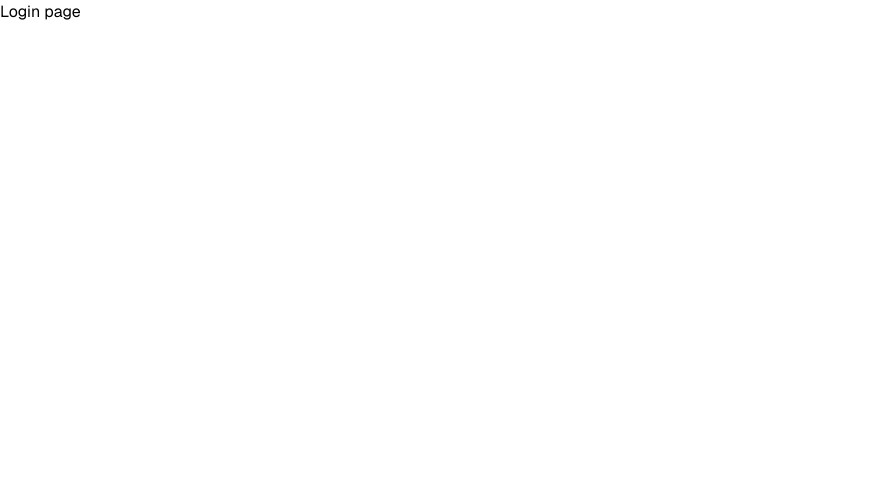
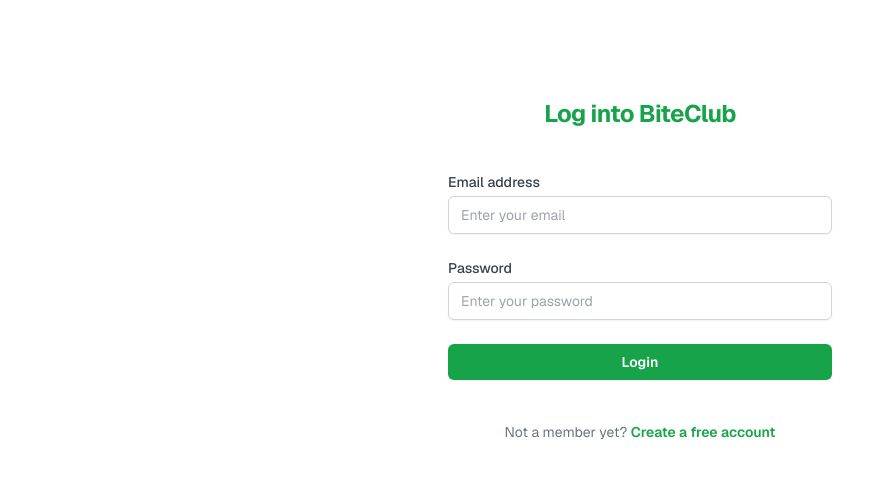
Before and after one commit to cj-lawson/biteclub, a Next.js app: page /login in a window 1280 px wide. Shown: the top 478 px of the page, without its empty margins (0-894 px from the left). Built offline with nearby package versions, Linux system fonts and the light colour scheme.

Commit message:
login/signup routes updated

```diff
--- a/package.json
+++ b/package.json
@@ -20,9 +20,11 @@
     "format:check": "prettier --check \"**/*.{ts,tsx,js,jsx,mdx}\" --cache"
   },
   "dependencies": {
+    "@heroicons/react": "^2.2.0",
     "@supabase/ssr": "^0.5.2",
     "@supabase/supabase-js": "^2.48.1",
     "@t3-oss/env-nextjs": "^0.10.1",
+    "ai-digest": "^1.0.8",
     "drizzle-orm": "^0.33.0",
     "geist": "^1.3.0",
     "next": "^15.0.1",
--- a/src/app/(auth)/login/page.tsx
+++ b/src/app/(auth)/login/page.tsx
@@ -1,3 +1,63 @@
+"use client";
+
+import { useState } from "react";
+import Link from "next/link";
+import AuthInput from "~/components/AuthInput";
+
 export default function Login() {
-  return <h1>Login page</h1>;
+  return (
+    <div className="mt-12 flex min-h-full flex-1 flex-col justify-center px-6 py-12 lg:px-8">
+      <div className="sm:mx-auto sm:w-full sm:max-w-sm">
+        <h1 className="text-center text-2xl/9 font-bold tracking-tight text-green-600">
+          Log into BiteClub
+        </h1>
+      </div>
+
+      <div className="mt-10 sm:mx-auto sm:w-full sm:max-w-sm">
+        <form action={"signIn"} className="space-y-6">
+          <div>
+            <AuthInput
+              label="Email address"
+              type="email"
+              id="email"
+              name="email"
+              required
+              placeholder="Enter your email"
+            />
+          </div>
+
+          <div>
+            <div className="flex items-center justify-between">
+              <AuthInput
+                label="Password"
+                type="password"
+                id="password"
+                name="password"
+                required
+                placeholder="Enter your password"
+              />
+            </div>
+          </div>
+          <div>
+            <button
+              type="submit"
+              className="flex w-full justify-center rounded-md bg-green-600 px-3 py-1.5 text-sm/6 font-semibold text-white shadow-sm hover:bg-green-500 focus-visible:outline focus-visible:outline-2 focus-visible:outline-offset-2 focus-visible:outline-green-600"
+            >
+              Login
+            </button>
+          </div>
+        </form>
+
+        <p className="mt-10 text-center text-sm/6 text-gray-500">
+          Not a member yet?{" "}
+          <Link
+            href="/signup"
+            className="font-semibold text-green-600 hover:text-green-700"
+          >
+            Create a free account
+          </Link>
+        </p>
+      </div>
+    </div>
+  );
 }
--- a/src/app/(auth)/signup/page.tsx
+++ b/src/app/(auth)/signup/page.tsx
@@ -1,3 +1,65 @@
-export default function SignUp() {
-  return <h1>Sign Up page</h1>;
+"use client";
+
+import { useState } from "react";
+import AuthInput from "~/components/AuthInput";
+import Link from "next/link";
+import { EyeIcon, EyeSlashIcon } from "@heroicons/react/24/outline";
+
+export default function signUp() {
+  const [showPassword, setShowPassword] = useState(false);
+
+  return (
+    <div className="flex min-h-full flex-1 flex-col justify-center px-6 py-12 lg:px-8">
+      <div className="sm:mx-auto sm:w-full sm:max-w-sm">
+        <h1 className="mt-10 text-center text-2xl/9 font-bold tracking-tight text-green-600">
+          Join BiteClub
+        </h1>
+      </div>
+
+      <div className="mt-10 sm:mx-auto sm:w-full sm:max-w-sm">
+        <form action={"submit"} className="space-y-6">
+          <div>
+            <AuthInput
+              label="Email address"
+              type="email"
+              id="email"
+              name="email"
+              required
+              placeholder="Enter your email"
+            />
+          </div>
+
+          <div className="flex items-center justify-between">
+            <AuthInput
+              label="Password"
+              type="password"
+              id="password"
+              name="password"
+              required
+              placeholder="Enter your password"
+            />
+          </div>
+
+          <div>
+            <button
+              type="submit"
+              className="flex w-full justify-center rounded-md bg-green-600 px-3 py-1.5 text-sm/6 font-semibold text-white shadow-sm hover:bg-green-500 focus-visible:outline focus-visible:outline-2 focus-visible:outline-offset-2 focus-visible:outline-indigo-600"
+            >
+              Create free account
+            </button>
+          </div>
+        </form>
+
+        <p className="mt-10 text-center text-sm/6 text-gray-500">
+          already a member?{" "}
+          <Link
+            href="/login"
+            className="font-semibold text-green-600 hover:text-green-700"
+          >
+            Log in to your account
+          </Link>
+        </p>
+      </div>
+    </div>
+  );
 }
--- /dev/null
+++ b/src/components/AuthInput.tsx
@@ -0,0 +1,37 @@
+"use client";
+
+import React from "react";
+import type { AuthInputProps } from "~/types/auth";
+
+const AuthInput: React.FC<AuthInputProps> = ({
+  label,
+  type = "text",
+  id,
+  name,
+  value,
+  onChange,
+  error,
+  placeholder,
+  required = false,
+}) => {
+  return (
+    <div className="w-full">
+      <label htmlFor={id} className="block text-sm font-medium text-gray-700">
+        {label}
+      </label>
+      <input
+        type={type}
+        id={id}
+        name={name}
+        value={value}
+        onChange={onChange}
+        placeholder={placeholder}
+        required={required}
+        className="mt-1 block w-full rounded-md border border-gray-300 px-3 py-2 text-sm placeholder-gray-400 shadow-sm focus:border-green-500 focus:outline-none focus:ring-1 focus:ring-green-500"
+      />
+      {error && <p className="mt-1 text-sm text-red-600">{error}</p>}
+    </div>
+  );
+};
+
+export default AuthInput;
--- /dev/null
+++ b/src/types/auth.ts
@@ -0,0 +1,38 @@
+export interface AuthFormError {
+  message: string;
+  field?: string;
+}
+
+export interface AuthInputProps {
+  label: string;
+  type?: "text" | "email" | "password";
+  id: string;
+  name: string;
+  value?: string;
+  onChange?: (e: React.ChangeEvent<HTMLInputElement>) => void;
+  error?: string;
+  placeholder?: string;
+  required?: boolean;
+}
+
+export interface AuthResponse {
+  error?: string;
+  success?: boolean;
+}
+
+export interface UserProfile {
+  id: string;
+  userId: string;
+  displayName: string | null;
+  bio: string | null;
+  avatarUrl: string | null;
+  lastActive: Date | null;
+  updatedAt: Date | null;
+}
+
+export interface User {
+  id: string;
+  email: string;
+  createdAt: Date;
+  profile?: UserProfile;
+}
```
Also changed, not shown: 2 other files (tests, documents, lock files or other folders).
